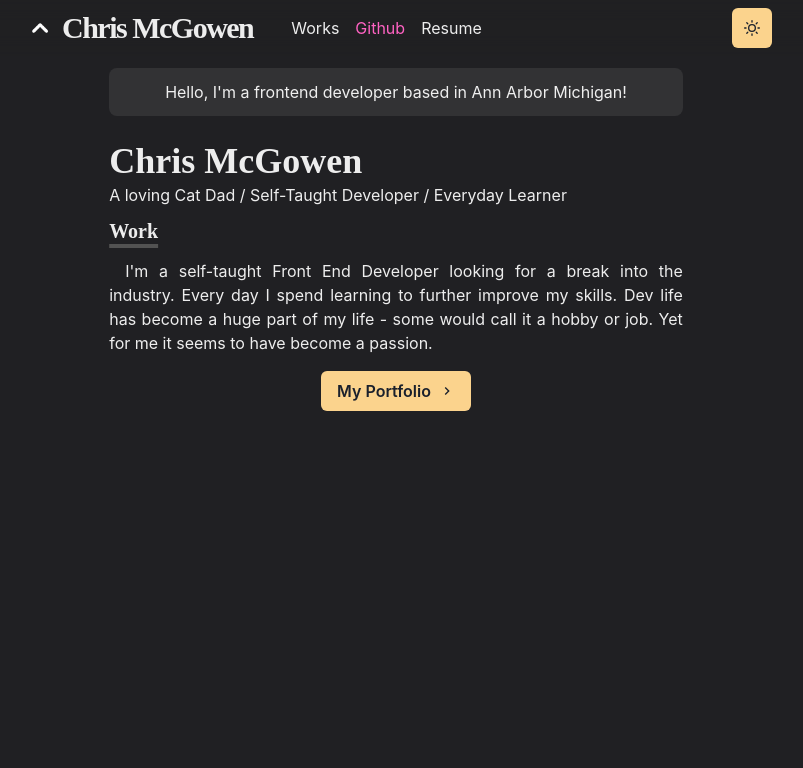
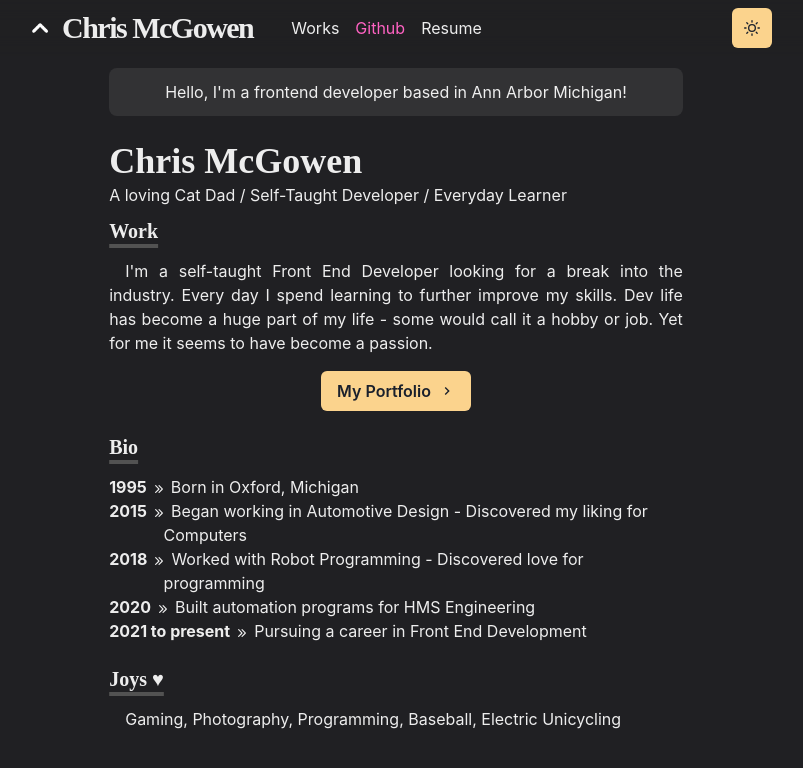
Before and after one commit to Qolors/portfolio, a Next.js app: page / in a window 1280 px wide. Shown: the top 768 px of the page, without its empty margins (244-1047 px from the left). Built offline with nearby package versions, Linux system fonts and the light colour scheme.

Commit message:
Working on Works Page

```diff
--- /dev/null
+++ b/components/bios.js
@@ -0,0 +1,12 @@
+import { Box } from '@chakra-ui/react'
+import styled from '@emotion/styled'
+
+export const BioSection = styled(Box) `
+    padding-left: 3.4em;
+    text-indent: -3.4em;
+`
+
+export const BioYear = styled.span`
+    font-weight: bold;
+    margin-right: .5em;
+`
--- a/components/section.js
+++ b/components/section.js
@@ -8,11 +8,11 @@ const StyledDiv = chakra(motion.div, {
     }
 })
 
-const Section = ({ children, delay = 0 }) => (
+const Section = ({ children, delay = 0}) => (
     <StyledDiv
         initial={{ y: 40, opacity: 0}}
         animate={{ y: 0, opacity: 1}}
-        transition={{ duration: 3, delay }}
+        transition={{ delay }}
         mb={6}
     >
         {children}
--- a/components/theme-toggle-button.js
+++ b/components/theme-toggle-button.js
@@ -1,4 +1,5 @@
 import { IconButton, useColorMode, useColorModeValue } from "@chakra-ui/react";
+import { AnimatePresence, motion } from "framer-motion";
 import { SunIcon, MoonIcon } from "@chakra-ui/icons";
 
 
@@ -7,12 +8,21 @@ const ThemeToggleButton = () => {
     const { toggleColorMode } = useColorMode()
 
     return (
+        <AnimatePresence exitBeforeEnter initial={false}>
+            <motion.div style={{ display: 'inline-block'}}
+            key={useColorModeValue('light', 'dark')}
+            initial={{ y: -20, opacity: 0 }}
+            animate={{ y: 0, opacity: 1 }}
+            exit={{ y: 20, opacity: 0 }}
+            transition={{ duration: 0.2 }}>
                 <IconButton
                     aria-label="Toggle theme"
                     colorScheme={useColorModeValue('purple', 'orange')}
                     icon={useColorModeValue(<MoonIcon />, <SunIcon />)}
                     onClick={toggleColorMode}
                 ></IconButton>
+            </motion.div>
+        </AnimatePresence>
 
 
     )
--- a/pages/index.js
+++ b/pages/index.js
@@ -3,6 +3,8 @@ import { Container, Box, Heading, useColorMode, useColorModeValue, Link, Button
 import Section from "../components/section"
 import Paragraph from "../components/paragraph"
 import { ChevronRightIcon } from '@chakra-ui/icons'
+import { ArrowRightIcon } from '@chakra-ui/icons'
+import { BioSection, BioYear } from '../components/bios'
 
 const Page = () => {
     return (
@@ -35,6 +37,39 @@ const Page = () => {
                     </NextLink>
                 </Box>
             </Section>
+            <Section delay={0.2}>
+                <Heading as="h3" variant="section-title">
+                    Bio
+                </Heading>
+                <BioSection>
+                    <BioYear>1995<ArrowRightIcon ml={2} w=".5em" h=".5em" /></BioYear>
+                    Born in Oxford, Michigan
+                </BioSection>
+                <BioSection>
+                    <BioYear>2015<ArrowRightIcon ml={2} w=".5em" h=".5em" /></BioYear>
+                    Began working in Automotive Design - Discovered my liking for Computers
+                </BioSection>
+                <BioSection>
+                    <BioYear>2018<ArrowRightIcon ml={2} w=".5em" h=".5em" /></BioYear>
+                    Worked with Robot Programming - Discovered love for programming
+                </BioSection>
+                <BioSection>
+                    <BioYear>2020<ArrowRightIcon ml={2} w=".5em" h=".5em" /></BioYear>
+                    Built automation programs for HMS Engineering
+                </BioSection>
+                <BioSection>
+                    <BioYear>2021 to present<ArrowRightIcon ml={2} w=".5em" h=".5em" /></BioYear>
+                    Pursuing a career in Front End Development
+                </BioSection>
+            </Section>
+            <Section delay={0.3}>
+                <Heading as="h3" variant="section-title">
+                    Joys &#9829;
+                </Heading>
+                <Paragraph>
+                    Gaming, Photography, Programming, Baseball, Electric Unicycling
+                </Paragraph>
+            </Section>
         </Container>
 
     )
```
Also changed, not shown: components/grid-item.js (added, +46 -0 lines), pages/works.js (added, +23 -0 lines), public/images/works/thumbSocial.png (added). Lines whose indentation alone changed are shown as unchanged.
